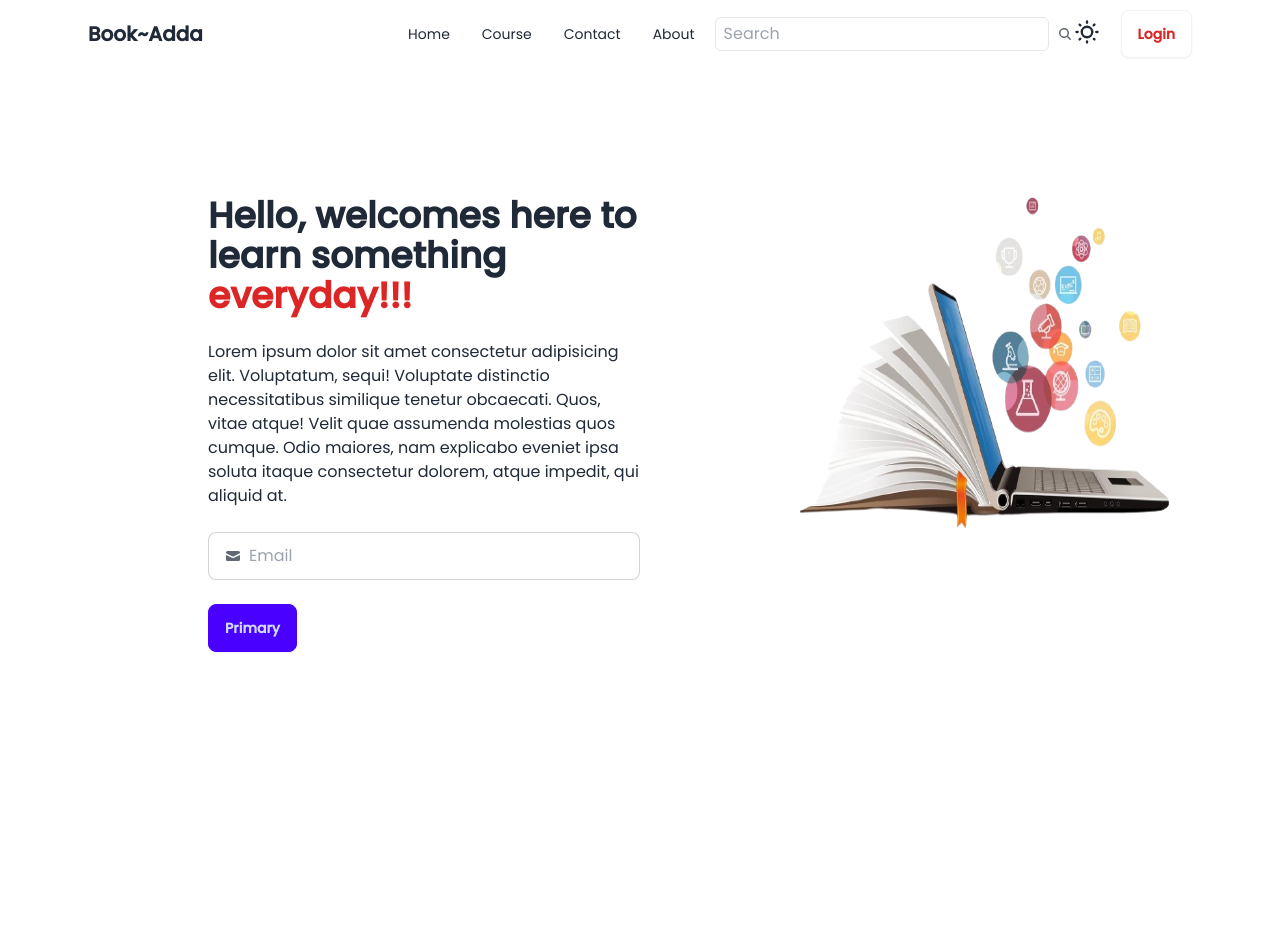
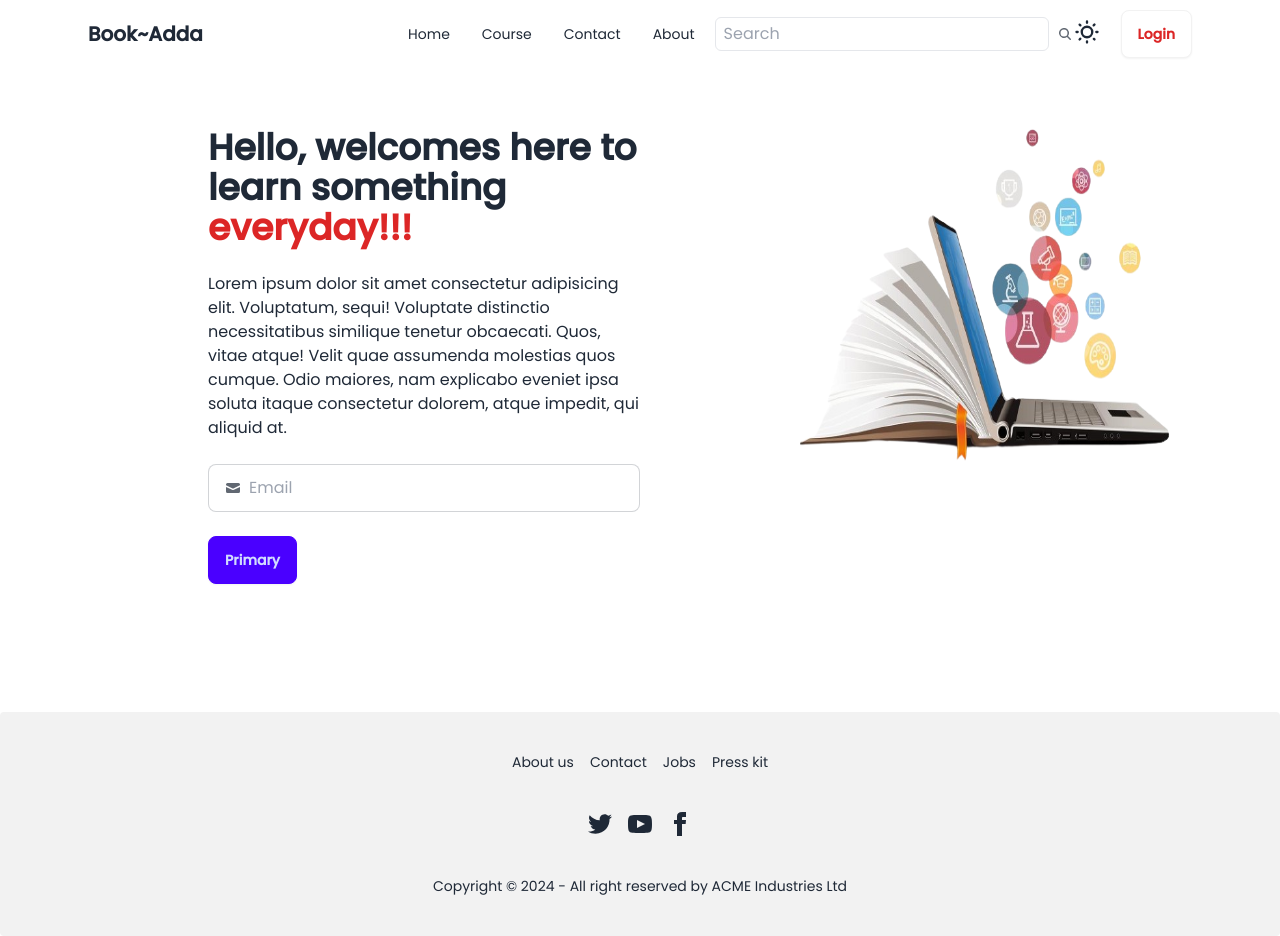
Before and after one commit to abhi-develope/Book-Adda, a React (Vite) app in the folder frontend/: page / in a window 1280 px wide. Before the commit the page ends 800 px from the top, so only its background shows below. Built offline with nearby package versions, Linux system fonts and the light colour scheme.

Commit message:
add footer

```diff
--- a/frontend/src/App.jsx
+++ b/frontend/src/App.jsx
@@ -1,12 +1,14 @@
 import React from 'react'
 import Navbar from './componets/Navbar'
 import Banner from './componets/Banner'
+import Footer from './componets/Footer'
 
 function App() {
   return (
     <div>
       <Navbar/>
       <Banner/>
+      <Footer/>
     </div>
   )
 }
--- /dev/null
+++ b/frontend/src/componets/Footer.jsx
@@ -0,0 +1,58 @@
+import React from "react";
+
+function Footer() {
+  return (
+    <div>
+      <footer className="footer footer-center p-10 bg-base-200 text-base-content rounded">
+        <nav className="grid grid-flow-col gap-4">
+          <a className="link link-hover">About us</a>
+          <a className="link link-hover">Contact</a>
+          <a className="link link-hover">Jobs</a>
+          <a className="link link-hover">Press kit</a>
+        </nav>
+        <nav>
+          <div className="grid grid-flow-col gap-4">
+            <a>
+              <svg
+                xmlns="http://www.w3.org/2000/svg"
+                width="24"
+                height="24"
+                viewBox="0 0 24 24"
+                className="fill-current"
+              >
+                <path d="M24 4.557c-.883.392-1.832.656-2.828.775 1.017-.609 1.798-1.574 2.165-2.724-.951.564-2.005.974-3.127 1.195-.897-.957-2.178-1.555-3.594-1.555-3.179 0-5.515 2.966-4.797 6.045-4.091-.205-7.719-2.165-10.148-5.144-1.29 2.213-.669 5.108 1.523 6.574-.806-.026-1.566-.247-2.229-.616-.054 2.281 1.581 4.415 3.949 4.89-.693.188-1.452.232-2.224.084.626 1.956 2.444 3.379 4.6 3.419-2.07 1.623-4.678 2.348-7.29 2.04 2.179 1.397 4.768 2.212 7.548 2.212 9.142 0 14.307-7.721 13.995-14.646.962-.695 1.797-1.562 2.457-2.549z"></path>
+              </svg>
+            </a>
+            <a>
+              <svg
+                xmlns="http://www.w3.org/2000/svg"
+                width="24"
+                height="24"
+                viewBox="0 0 24 24"
+                className="fill-current"
+              >
+                <path d="M19.615 3.184c-3.604-.246-11.631-.245-15.23 0-3.897.266-4.356 2.62-4.385 8.816.029 6.185.484 8.549 4.385 8.816 3.6.245 11.626.246 15.23 0 3.897-.266 4.356-2.62 4.385-8.816-.029-6.185-.484-8.549-4.385-8.816zm-10.615 12.816v-8l8 3.993-8 4.007z"></path>
+              </svg>
+            </a>
+            <a>
+              <svg
+                xmlns="http://www.w3.org/2000/svg"
+                width="24"
+                height="24"
+                viewBox="0 0 24 24"
+                className="fill-current"
+              >
+                <path d="M9 8h-3v4h3v12h5v-12h3.642l.358-4h-4v-1.667c0-.955.192-1.333 1.115-1.333h2.885v-5h-3.808c-3.596 0-5.192 1.583-5.192 4.615v3.385z"></path>
+              </svg>
+            </a>
+          </div>
+        </nav>
+        <aside>
+          <p>Copyright © 2024 - All right reserved by ACME Industries Ltd</p>
+        </aside>
+      </footer>
+    </div>
+  );
+}
+
+export default Footer;
--- a/frontend/src/componets/Navbar.jsx
+++ b/frontend/src/componets/Navbar.jsx
@@ -18,7 +18,7 @@
     </>
   );
   return (
-    <div className="max-w-screen-2xl container mx-auto md:px-20 px-4">
+    <div className="max-w-screen-2xl container mx-auto md:px-20 px-4 fixed top-0 left-0 right-0">
       <div className="navbar bg-base-100">
         <div className="navbar-start">
           <div className="dropdown">
```
